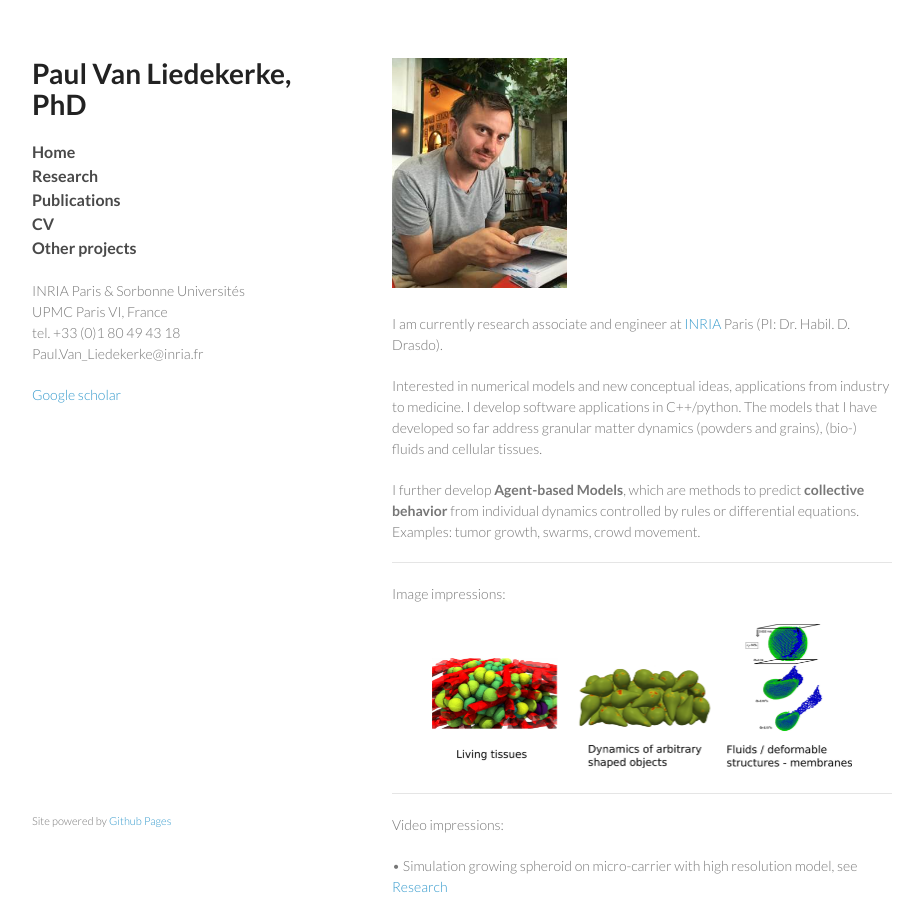
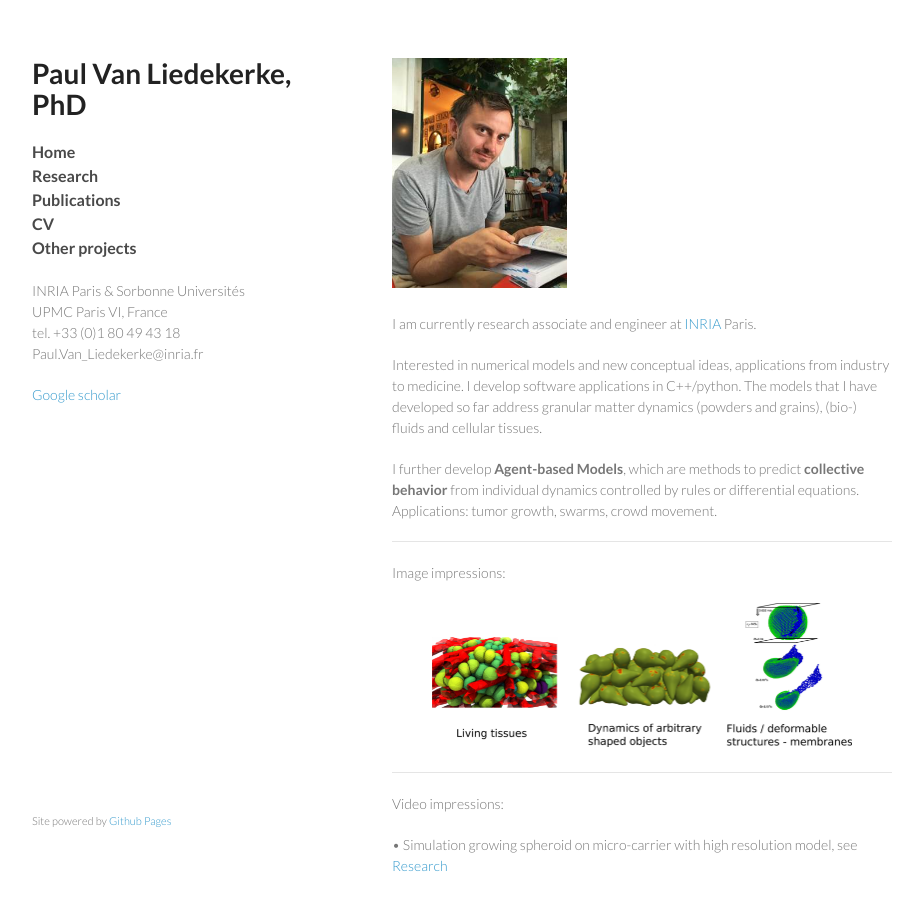
Before and after one commit to paulvanliedekerke/wittgenstein, a Jekyll site: the page index.html, which Jekyll copies as it is, in a window 1280 px wide and 900 px high. Shown: the whole window, without its empty margins (178-1098 px from the left). Built offline with Jekyll 4.4.1, drawn with Linux system fonts in a browser that asks for light colours; Markdown is read by kramdown in place of the engine named in the settings; grey boxes are pictures that could not be loaded.

Commit message:
Update index.html

```diff
--- a/index.html
+++ b/index.html
@@ -46,7 +46,7 @@
 <p></p>
 
 <p>
-	I am currently research associate and engineer at <a href="http://www.inria.fr/">INRIA</a> Paris (PI: Dr. Habil. D. Drasdo).
+	I am currently research associate and engineer at <a href="http://www.inria.fr/">INRIA</a> Paris.
 </p>
 
 <p>
@@ -54,7 +54,7 @@
 </p>
 
 <p>
-	I further develop <b>Agent-based Models</b>, which are methods to predict <b>collective behavior</b> from individual dynamics controlled by rules or differential equations. Examples: tumor growth, swarms, crowd movement.
+	I further develop <b>Agent-based Models</b>, which are methods to predict <b>collective behavior</b> from individual dynamics controlled by rules or differential equations. Applications: tumor growth, swarms, crowd movement.
 </p>
 
 
```
